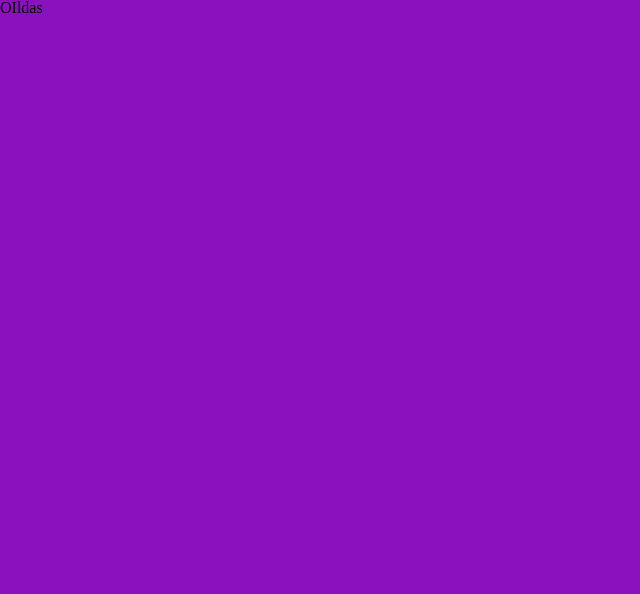
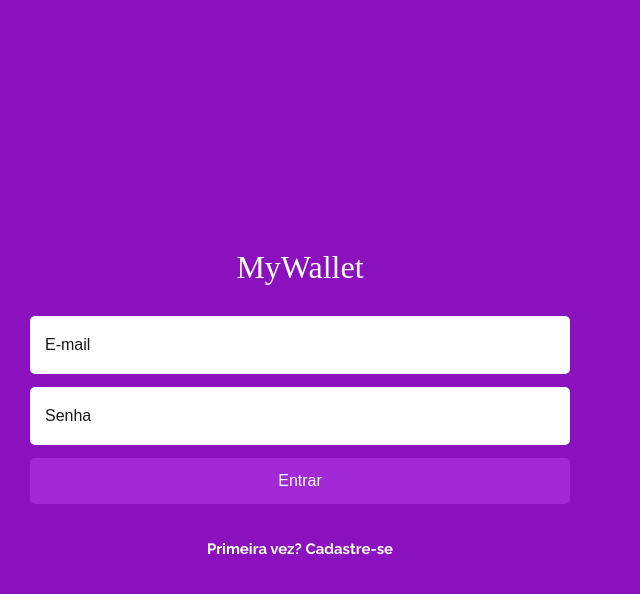
Before and after one commit to igorbrasilc/mywallet-front, a React app: page / in a window 1280 px wide. Shown: the top 594 px of the page, without its empty margins (0-640 px from the left). Built offline with nearby package versions, Linux system fonts and the light colour scheme; a web font is replaced by a local one.

Commit message:
sign in screen layout created

```diff
--- a/src/assets/GlobalStyles.js
+++ b/src/assets/GlobalStyles.js
@@ -17,8 +17,8 @@ const GlobalStyle = createGlobalStyle`
 }
 body {
     background-color: var(--color-body);
-    /* width: 100vw;
-    max-width: 600px; */
+    width: 100vw;
+    max-width: 600px;
 }
 `;
 
--- a/src/components/SignInScreen.jsx
+++ b/src/components/SignInScreen.jsx
@@ -4,9 +4,91 @@ import {Link, useNavigate} from 'react-router-dom';
 
 
 function SignInScreen() {
+
     return (
-        <h1>OIldas</h1>
+        <LoginWrapper>
+            <h1>MyWallet</h1>
+            <form>
+                <input type="email" placeholder="E-mail" required />
+                <input type="password" placeholder="Senha" required />
+                <button type="submit" disabled={false}>Entrar</button>
+            </form>
+            <p>Primeira vez? Cadastre-se</p>
+        </LoginWrapper>
     )
 }
 
 export default SignInScreen;
+
+const LoginWrapper = styled.main`
+
+    display: flex;
+    flex-direction: column;
+    justify-content: center;
+    align-items: center;
+    font-family: var(--font-raleway);
+    height: 100vh;
+
+    form {
+        display: flex;
+        flex-direction: column;
+        width: 90%;
+
+        input {
+            margin-bottom: 13px;
+            height: 58px;
+            border-radius: 5px;
+            border: none;
+            font-size: 100%;
+            padding-left: 15px;
+
+            &::placeholder {
+                color: var(--color-black);
+                opacity: 0.9;
+            }
+
+            &:focus {
+            outline: none;
+            }
+
+            &:disabled {
+                background-color: grey;
+            }
+        }
+
+        button {
+            height: 46px;
+            background-color: var(--color-buttons);
+            color: var(--color-white);
+            font-size: 100%;
+            border-radius: 5px;
+            border: none;
+
+            &:hover {
+                cursor: pointer;
+                height: 58px;
+            }
+        }
+    }
+
+    h1 {
+        font-family: var(--font-saira);
+        color: var(--color-white);
+        font-size: 32px;
+        line-height: 50.37px;
+        margin-bottom: 24px;
+    }
+
+    p {
+        color: var(--color-white);
+        font-weight: 700;
+        font-size: 15px;
+        line-height: 18px;
+        margin-top: 36px;
+
+        &:hover {
+            cursor: pointer;
+            text-decoration: underline;
+        }
+    }
+`
```
